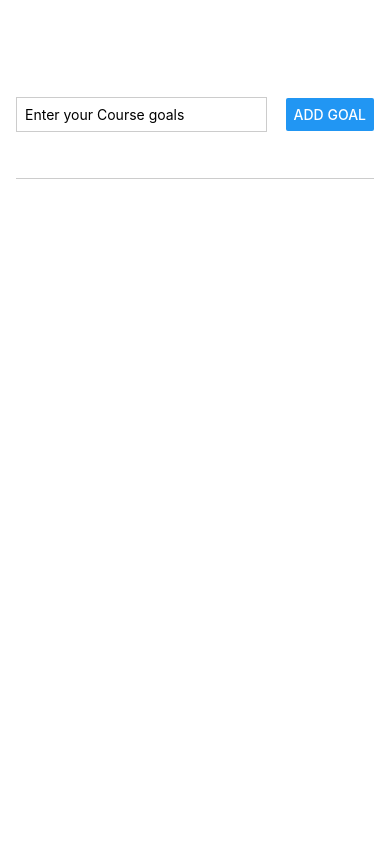
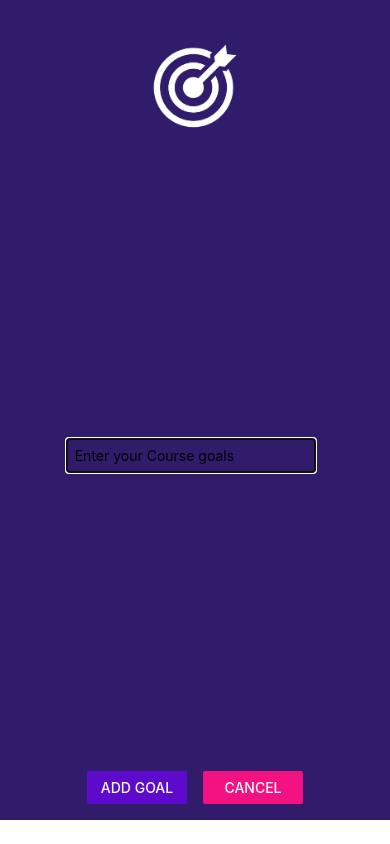
Before and after one commit to anjiri1684/my-app, a React Native app: screen / in a window 390 px wide. Built offline with nearby package versions, Linux system fonts and the light colour scheme.

Commit message:
added cancel and delete functionalities

```diff
--- a/App.js
+++ b/App.js
@@ -1,25 +1,55 @@
-import { StyleSheet, View, FlatList } from "react-native";
+import { StyleSheet, View, FlatList, Button } from "react-native";
 import { useState } from "react";
 import GoalItem from "./components/GoalItem";
 import GoalInput from "./components/GoalInput";
 export default function App(entredGoalText) {
   const [courseGoals, setCourseGoals] = useState([]);
+  const [modalIsVisible, setModalIsVisible] = useState();
 
-  function addGoalHandler() {
-    setCourseGoals((courseGoals) => [
-      ...courseGoals,
-      { text: entredGoalText, key: Math.random().toString() },
+  function startAddGoalHandler() {
+    setModalIsVisible(true);
+  }
+
+  function endAddGoalHandler() {
+    setModalIsVisible(false);
+  }
+
+  function addGoalHandler(entredGoalText) {
+    setCourseGoals((currentCourseGoals) => [
+      ...currentCourseGoals,
+      { text: entredGoalText, id: Math.random().toString() },
     ]);
-    setEnteredGoalText("");
+    endAddGoalHandler();
   }
+  function deleteGoalHandler(id) {
+    setCourseGoals((currentCourseGoals) => {
+      return currentCourseGoals.filter((goal) => goal.id !== id);
+    });
+  }
+
   return (
     <View style={styles.appContainer}>
-      <GoalInput onAddGoal={addGoalHandler} />
+      <Button
+        title="Add New Goal"
+        color="#5e0acc"
+        onPress={startAddGoalHandler}
+      />
+      <GoalInput
+        visible={modalIsVisible}
+        onAddGoal={addGoalHandler}
+        onCancel={endAddGoalHandler}
+      />
       <View style={styles.goalsContainer}>
         <FlatList
           data={courseGoals}
           renderItem={(itemdata) => {
-            return <GoalItem text={itemdata.item.text} />;
+            return (
+              <GoalItem
+                text={itemdata.item.text}
+                id={itemdata.item.id}
+                onDeleteItem={deleteGoalHandler}
+              />
+            );
           }}
           keyExtractor={(item) => item.key}
           alwaysBounceVertical={false}
--- a/components/GoalInput.js
+++ b/components/GoalInput.js
@@ -1,4 +1,11 @@
-import { View, TextInput, Button, StyleSheet } from "react-native";
+import {
+  View,
+  TextInput,
+  Button,
+  StyleSheet,
+  Modal,
+  Image,
+} from "react-native";
 import { useState } from "react";
 
 function GoalInput(props) {
@@ -14,15 +21,28 @@
   }
 
   return (
+    <Modal visible={props.visible} animationType="slide">
       <View style={styles.inputContainer}>
+        <Image
+          source={require("../assets/images/goal.png")}
+          style={styles.image}
+        />
         <TextInput
           style={styles.textInput}
           placeholder="Enter your Course goals"
           onChangeText={goalInputHandler}
           value={entredGoalText}
         />
-      <Button title="Add Goal" onPress={addGoalHandler} />
+        <View style={styles.buttonContainer}>
+          <View style={styles.button}>
+            <Button title="ADD Goal" onPress={addGoalHandler} color="#5e0acc" />
           </View>
+          <View style={styles.button}>
+            <Button title="CANCEL" onPress={props.onCancel} color="#f31282" />
+          </View>
+        </View>
+      </View>
+    </Modal>
   );
 }
 
@@ -31,12 +51,11 @@
 const styles = StyleSheet.create({
   inputContainer: {
     flex: 1,
-    flexDirection: "row",
     justifyContent: "space-between",
     alignItems: "center",
     marginBottom: 24,
-    borderBottomWidth: 1,
-    borderBottomColor: "#ccc",
+    padding: 16,
+    backgroundColor: "#311b6b",
   },
 
   textInput: {
@@ -46,4 +65,19 @@
     marginRight: 8,
     padding: 8,
   },
+
+  buttonContainer: {
+    flexDirection: "row",
+    marginTop: 16,
+  },
+
+  button: {
+    width: 100,
+    marginHorizontal: 8,
+  },
+  image: {
+    width: 100,
+    height: 100,
+    margin: 20,
+  },
 });
--- a/components/GoalItem.js
+++ b/components/GoalItem.js
@@ -2,11 +2,15 @@
 
 function GoalItem(props) {
   return (
-    <Pressable>
-      <View style={styles.goalItem}>
+    <View style={styles.goalItem}>
+      <Pressable
+        android_ripple={{ color: "#ddd" }}
+        onPress={props.onDeleteItem.bind(this, props.id)}
+        style={({ pressed }) => pressed && styles.pressedItem}
+      >
         <Text style={styles.goalText}>{props.text}</Text>
-      </View>
-    </Pressable>
+      </Pressable>
+    </View>
   );
 }
 
@@ -15,10 +19,16 @@
     margin: 8,
     borderRadius: 6,
     backgroundColor: "#5e0acc",
+  },
+
+  pressedItem: {
+    opacity: 0.5,
+  },
+
+  goalText: {
+    color: "white",
     padding: 8,
   },
-
-  goalText: { color: "white" },
 });
 
 export default GoalItem;
```
Also changed, not shown: assets/images/goal.png (added). Lines whose indentation alone changed are shown as unchanged.
